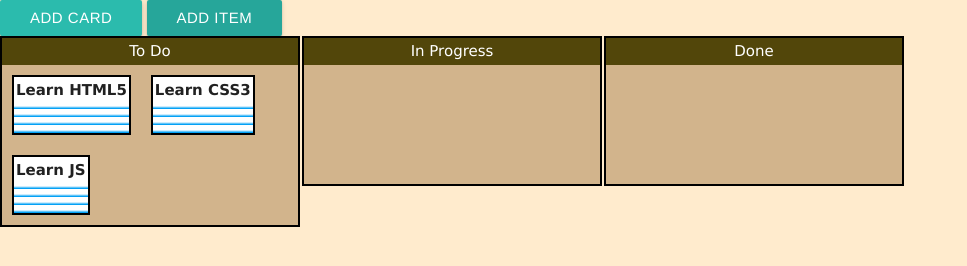
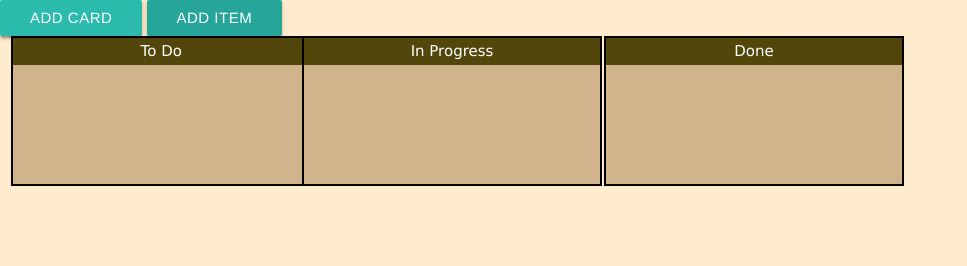
Before and after one commit to rnguyen89/pk-collab, a website: page public/dashboard.html in a window 1280 px wide. Shown: the whole page, without its empty margins (0-967 px from the left). Drawn offline with nearby package versions, Linux system fonts and the light colour scheme.

```diff
--- a/public/dashboard.html
+++ b/public/dashboard.html
@@ -48,26 +48,12 @@
   <button class="addItem btn">Add Item</button>
 
   <!-- testing boards -->
-  <div id="board">
+  <div class="row">
+  <div id="board" class="col s4">
       <div id="todo">
         <div class="title">To Do</div>
-      <div id="item1" draggable="true">
-          <div class="cardTitle">
-              Learn HTML5
-          </div>
-      </div>
-      <div id="item2" draggable="true">
-          <div class="cardTitle">
-              Learn CSS3
-          </div>
-      </div>
-      <div id="item3" draggable="true">
-          <div class="cardTitle">
-              Learn JS
-          </div>
-      </div>
-        <!--<div id="item3" draggable="true">Make an amazing site</div>
-        <div id="item4" draggable="true">Impress my friends</div>-->
+
+
       </div>
   <div id="inprogress">
     <div class="title">In Progress</div>
@@ -77,8 +63,8 @@
     <div class="title">Done</div>
   </div>
 
-
-
+</div>
+</div> <!-- end of row -->
   <div class="row">
     <div class="newCard">
       <!-- <div class="col s4">
```
